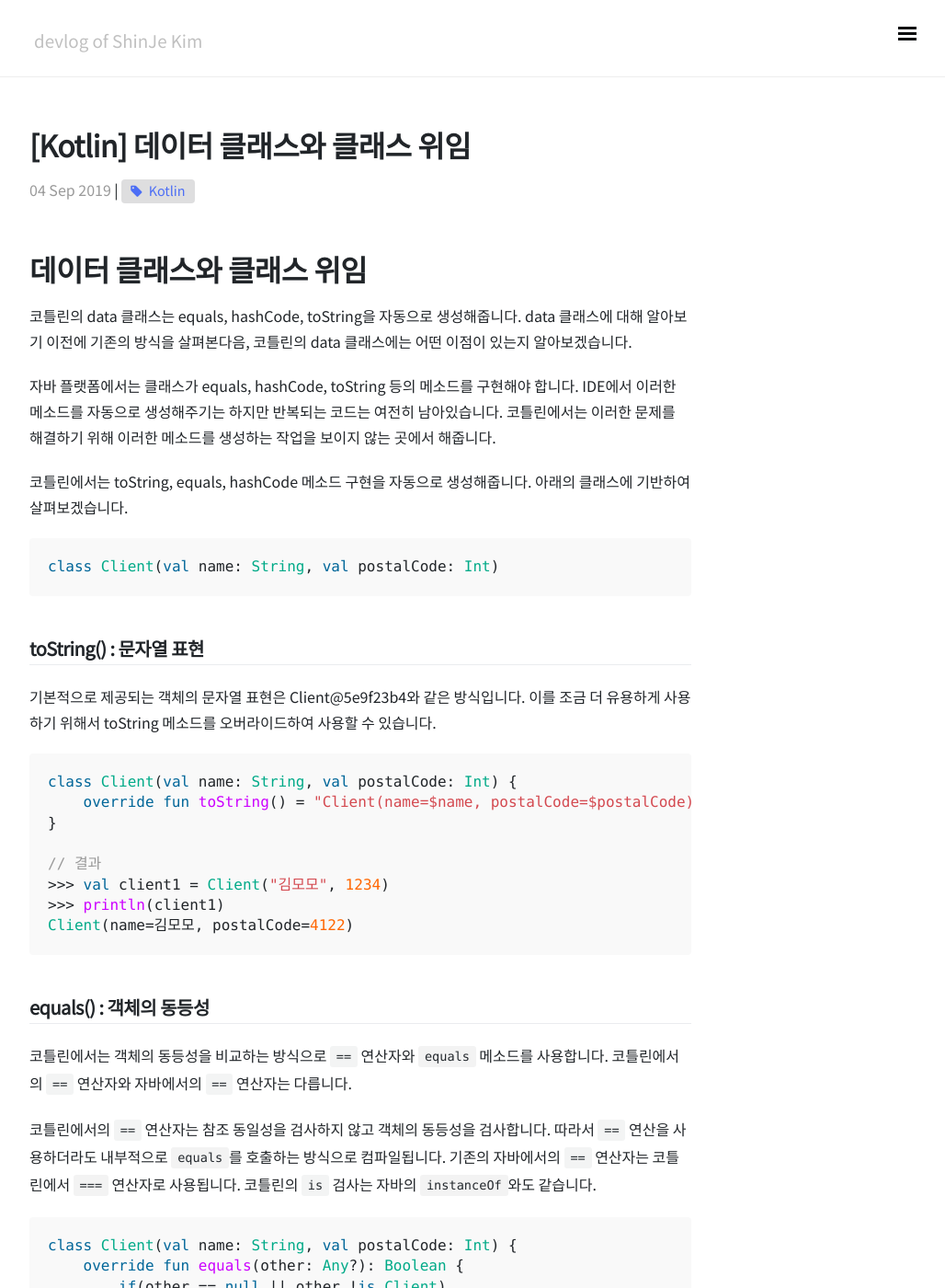
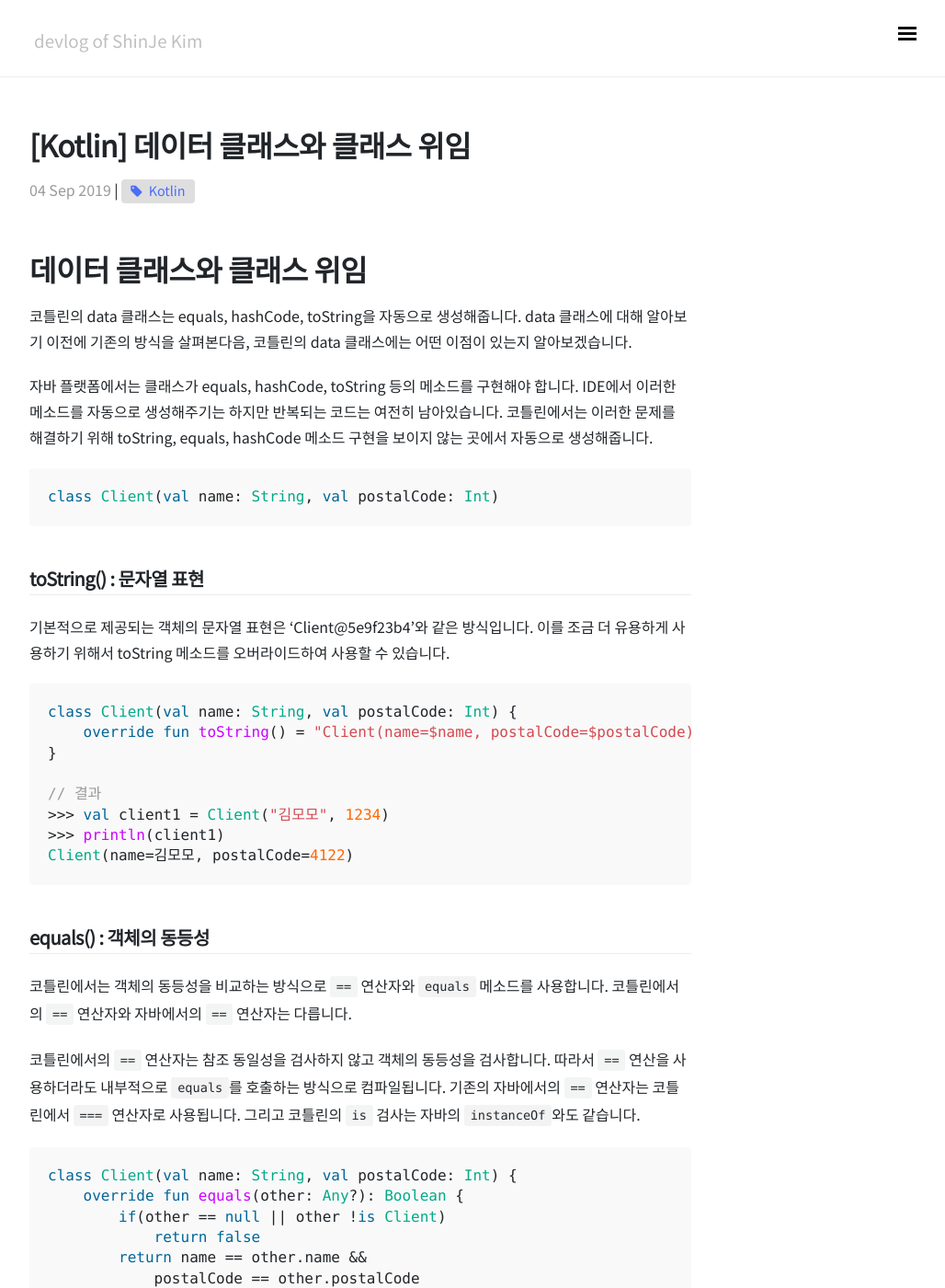
Before and after one commit to ShinJeKim/ShinJeKim.github.io, a Jekyll site: the page built from _posts/Kotlin/2019-09-04-[Kotlin] 데이터 클래스와 클래스 위임 .md, in a window 1280 px wide and 1400 px high. Shown: the whole window at 92% size, without its empty margins (248-1276 px from the left). Built offline with Jekyll 4.4.1, drawn with Linux system fonts in a browser that asks for light colours; nearby versions of some CDN libraries; comment, search, counter and statistics services are not loaded; some of the changed text lies outside the part shown.

Commit message:
문맥 수정

````diff
--- a/_posts/Kotlin/2019-09-04-[Kotlin] 데이터 클래스와 클래스 위임 .md
+++ b/_posts/Kotlin/2019-09-04-[Kotlin] 데이터 클래스와 클래스 위임 .md
@@ -11,16 +11,14 @@
 
 코틀린의 data 클래스는 equals, hashCode, toString을 자동으로 생성해줍니다. data 클래스에 대해 알아보기 이전에 기존의 방식을 살펴본다음, 코틀린의 data 클래스에는 어떤 이점이 있는지 알아보겠습니다.
 
-자바 플랫폼에서는 클래스가 equals, hashCode, toString 등의 메소드를 구현해야 합니다. IDE에서 이러한 메소드를 자동으로 생성해주기는 하지만 반복되는 코드는 여전히 남아있습니다. 코틀린에서는 이러한 문제를 해결하기 위해 이러한 메소드를 생성하는 작업을 보이지 않는 곳에서 해줍니다.
-
-코틀린에서는 toString, equals, hashCode 메소드 구현을 자동으로 생성해줍니다. 아래의 클래스에 기반하여 살펴보겠습니다.
+자바 플랫폼에서는 클래스가 equals, hashCode, toString 등의 메소드를 구현해야 합니다. IDE에서 이러한 메소드를 자동으로 생성해주기는 하지만 반복되는 코드는 여전히 남아있습니다. 코틀린에서는 이러한 문제를 해결하기 위해 toString, equals, hashCode 메소드 구현을 보이지 않는 곳에서 자동으로 생성해줍니다.
 
 ```kotlin
 class Client(val name: String, val postalCode: Int)
 ```
 
 ## toString() : 문자열 표현
-기본적으로 제공되는 객체의 문자열 표현은 Client@5e9f23b4와 같은 방식입니다. 이를 조금 더 유용하게 사용하기 위해서 toString 메소드를 오버라이드하여 사용할 수 있습니다.
+기본적으로 제공되는 객체의 문자열 표현은 'Client@5e9f23b4'와 같은 방식입니다. 이를 조금 더 유용하게 사용하기 위해서 toString 메소드를 오버라이드하여 사용할 수 있습니다.
 
 ```kotlin
 class Client(val name: String, val postalCode: Int) {
@@ -36,7 +34,7 @@
 ## equals() : 객체의 동등성
 코틀린에서는 객체의 동등성을 비교하는 방식으로 `==` 연산자와 `equals` 메소드를 사용합니다. 코틀린에서의 `==` 연산자와 자바에서의 `==` 연산자는 다릅니다.
 
-코틀린에서의 `==` 연산자는 참조 동일성을 검사하지 않고 객체의 동등성을 검사합니다. 따라서 `==` 연산을 사용하더라도 내부적으로 `equals`를 호출하는 방식으로 컴파일됩니다. 기존의 자바에서의 `==` 연산자는 코틀린에서 `===` 연산자로 사용됩니다. 코틀린의 `is` 검사는 자바의 `instanceOf`와도 같습니다.
+코틀린에서의 `==` 연산자는 참조 동일성을 검사하지 않고 객체의 동등성을 검사합니다. 따라서 `==` 연산을 사용하더라도 내부적으로 `equals`를 호출하는 방식으로 컴파일됩니다. 기존의 자바에서의 `==` 연산자는 코틀린에서 `===` 연산자로 사용됩니다. 그리고 코틀린의 `is` 검사는 자바의 `instanceOf`와도 같습니다.
 
 ```kotlin
 class Client(val name: String, val postalCode: Int) {
@@ -118,7 +116,7 @@
 
 데코레이터 패턴이란 상속을 허용하지 않는 기존 클래스 대신 사용할 수 있는 새로운 클래스(데코레이터)를 만들되, 기존 클래스와 같은 인터페이스를 데코레이터가 제공하게 만들고, 기존 클래스를 데코레이터 내부에 필드로 유지하는 것입니다. 이 때 새로 정의해야하는 기능은 데코레이터의 메소드에 새로 정의하고 기존 기능이 그대로 필요한 부분은 데코레이터의 메소드가 기존 클래스의 메소드에게 요청을 전달(forwarding)합니다.
 
-이러한 접근 방식의 단점은 준비 코드가 상당히 많이 필요하다는 것입니다. 코틀린에서는 이를 개선하여 보일러플레이트 코드를 없애고 `by` 키워드라는 것을 통해 간단하게 클래스 위임을 구현할 수 있습니다. 인터페이스를 구현할 때 `by` 키워드를 사용하여 해당 인터페이스에 대한 구현을 다른 객체에 위임중이라는 사실을 명시할 수 있습니다.
+이러한 접근 방식의 단점은 준비 코드가 상당히 많이 필요하다는 것입니다. 코틀린에서는 이점을 개선하여 보일러플레이트 코드 없이 `by` 키워드라는 것을 통해 간단하게 클래스 위임을 구현할 수 있습니다. 인터페이스를 구현할 때 `by` 키워드를 사용하여 해당 인터페이스에 대한 구현을 다른 객체에 위임중이라는 사실을 명시할 수 있습니다.
 
 ```kotlin
 interface Base {
````
Also changed, not shown: other parts of _posts/Kotlin/2019-09-04-[Kotlin] 데이터 클래스와 클래스 위임 .md (+2 -2 lines).
